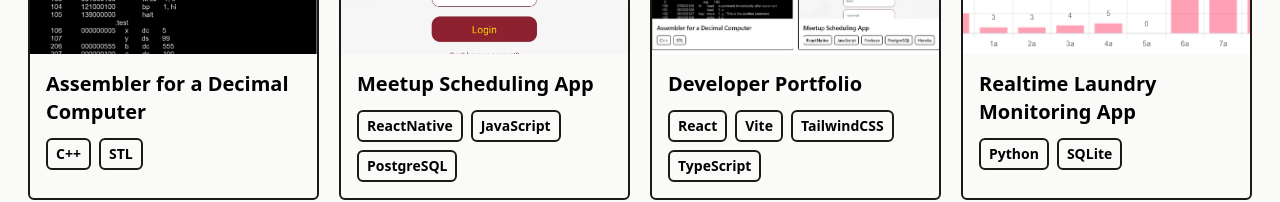
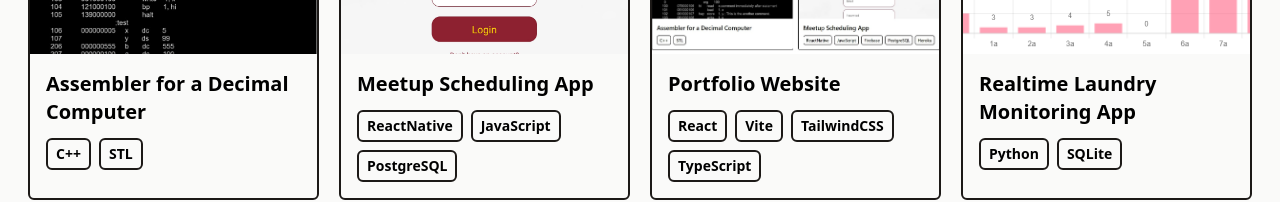
Before and after one commit to aayam-shrestha/portfolio, a React (Vite) app: page / in a window 1280 px wide. Shown: the part 708-910 px from the top of the page. Built offline with nearby package versions, Linux system fonts and the light colour scheme.

Commit message:
Updated project title

```diff
--- a/src/data/portfolio.ts
+++ b/src/data/portfolio.ts
@@ -12,7 +12,7 @@ export default [
     link: "https://github.com/aayam-shrestha/KnightBites_Client",
   },
   {
-    title: "Developer Portfolio",
+    title: "Portfolio Website",
     imgUrl: "assets/portfolio-website.jpg",
     stack: ["React", "Vite", "TailwindCSS", "TypeScript"],
     link: "https://github.com/aayam-shrestha/portfolio",
```
